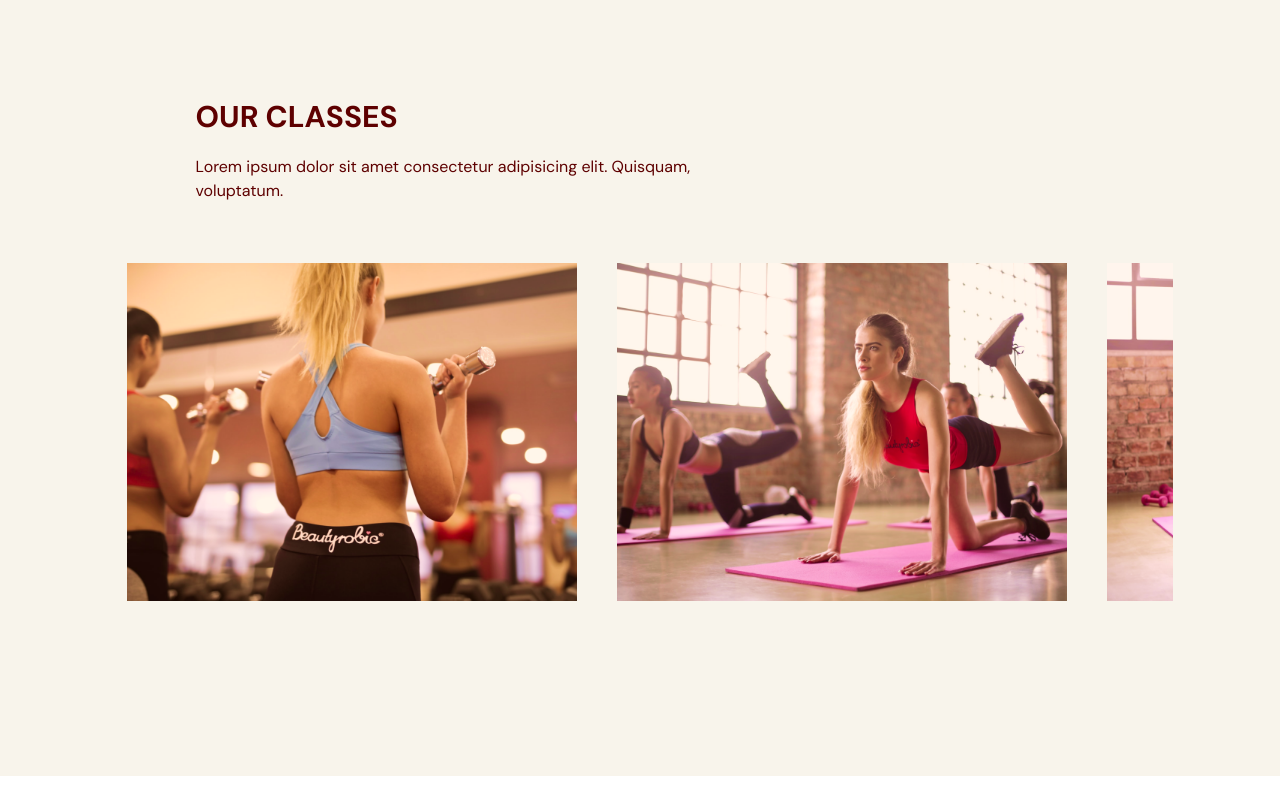
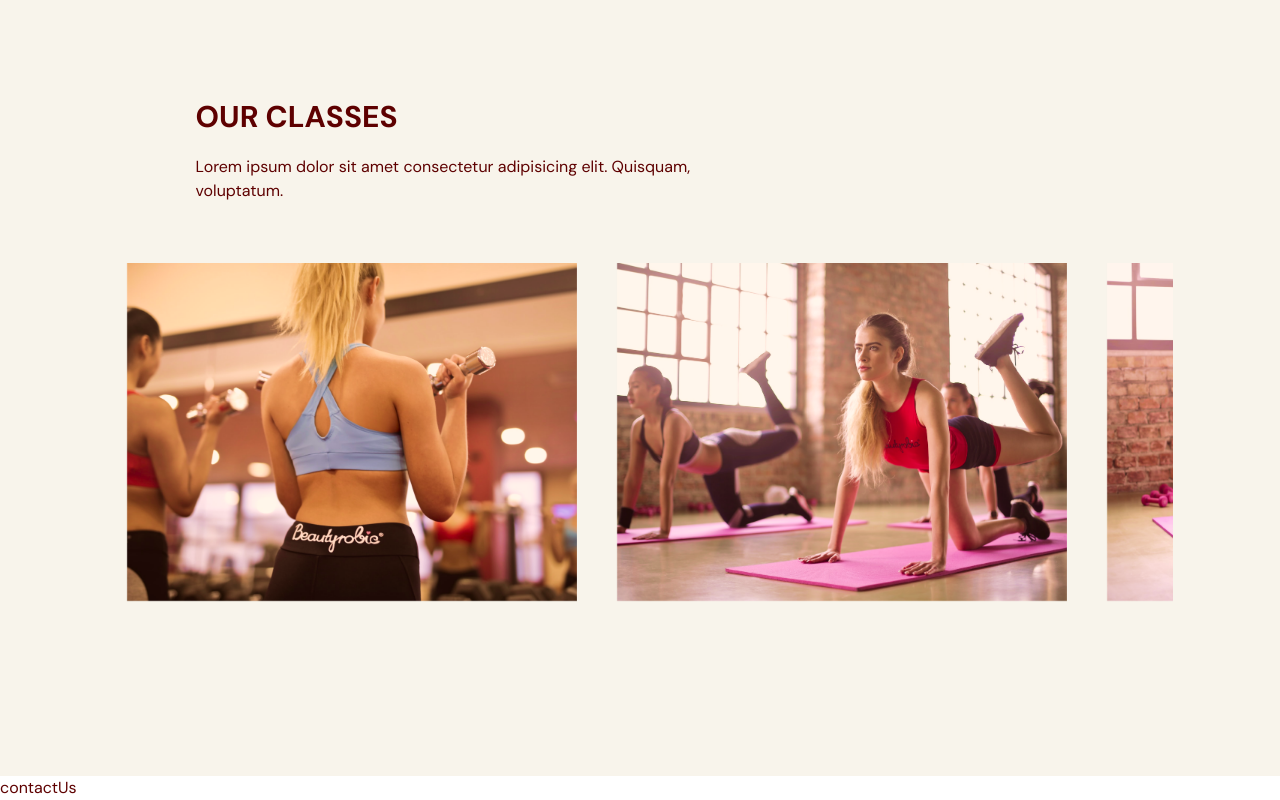
Before and after one commit to AhmadBahr/EVOGYM, a React (Vite) app: page / in a window 1280 px wide. Shown: the part 2086-2886 px from the top of the page. Before the commit the page ends 2862 px from the top, so only its background shows below. Built offline with nearby package versions, Linux system fonts and the light colour scheme.

Commit message:
working on contact us section

```diff
--- a/src/App.tsx
+++ b/src/App.tsx
@@ -4,6 +4,7 @@ import Benefits from "./scenes/Benefits/Index";
 import { useEffect, useState } from "react";
 import { SelectedPage } from "./shared/types";
 import OurClasses from "./scenes/OurClasses/Index";
+import ContactUs from "./scenes/contactUs/contactUs";
 
 function App() {
   const [selectedPage, setSelectedPage] = useState<SelectedPage>(SelectedPage.Home);
@@ -30,6 +31,7 @@ function App() {
     <Home setSelectedPage={setSelectedPage} />
     <Benefits setSelectedPage={setSelectedPage} />
     <OurClasses setSelectedPage={setSelectedPage} />
+    <ContactUs setSelectedPage={setSelectedPage} />
   </div>
 
 }
--- a/src/scenes/OurClasses/Class.tsx
+++ b/src/scenes/OurClasses/Class.tsx
@@ -13,8 +13,8 @@ const Class = ({ name, description, image }: Props) => {
     return (
         <li className="relative mx-5 inline-block h-[380px] w-[450px]">
             <div className={overlayStyles}>
-                <p>{name}</p>
-                <p>{description}</p>
+                <p className="text-2xl">{name}</p>
+                <p className="mt-5">{description}</p>
             </div>
             <img src={image} alt={`${name} image`} />
         </li>
--- /dev/null
+++ b/src/scenes/contactUs/contactUs.tsx
@@ -0,0 +1,15 @@
+import { SelectedPage } from "../../shared/types"
+import { motion } from "framer-motion"
+import { useForm } from "react-hook-form"
+
+type Props = {
+    setSelectedPage: (value: SelectedPage) => void
+}
+
+function contactUs({ setSelectedPage }: Props) {
+    return (
+        <div>contactUs</div>
+    )
+}
+
+export default contactUs
```
